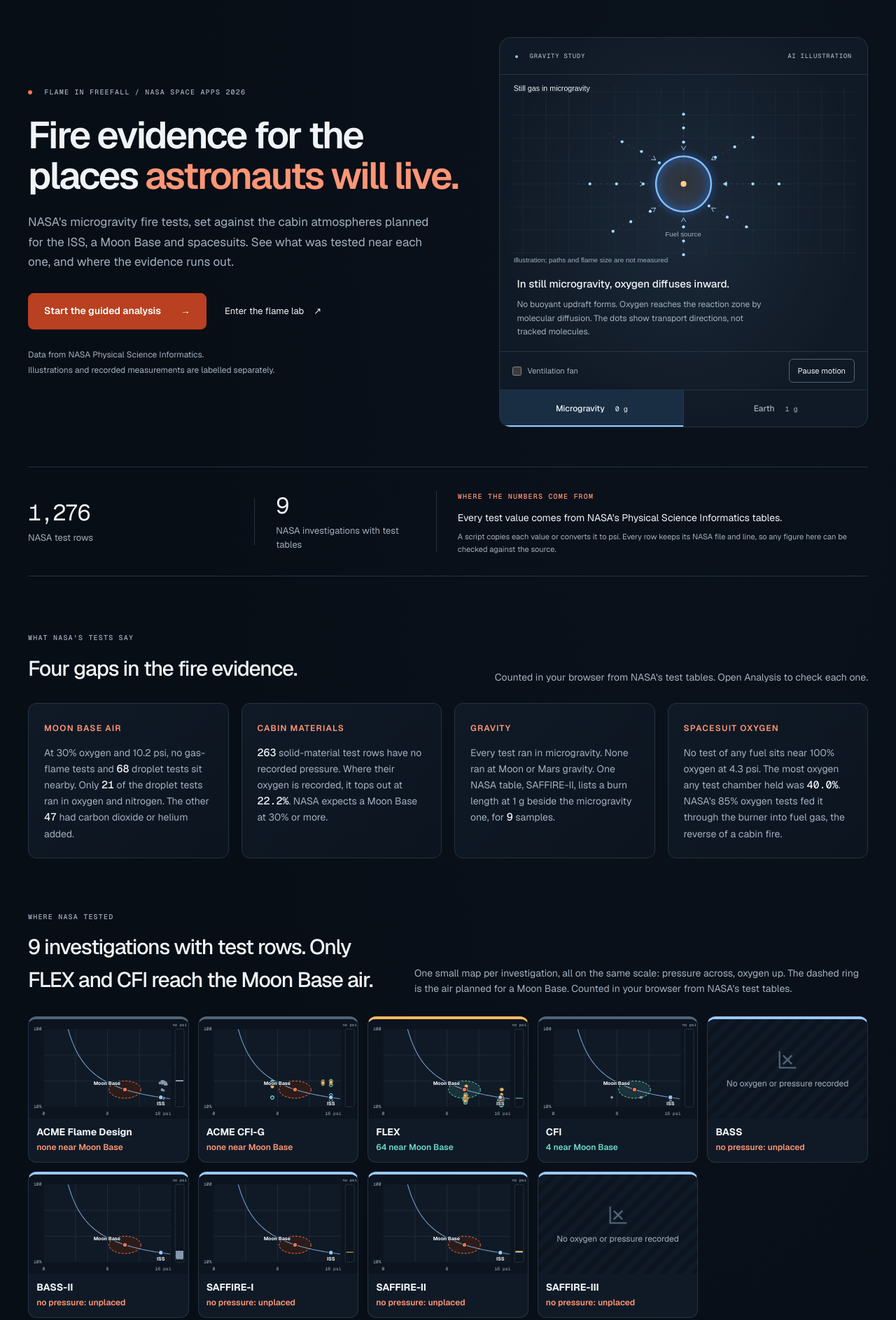
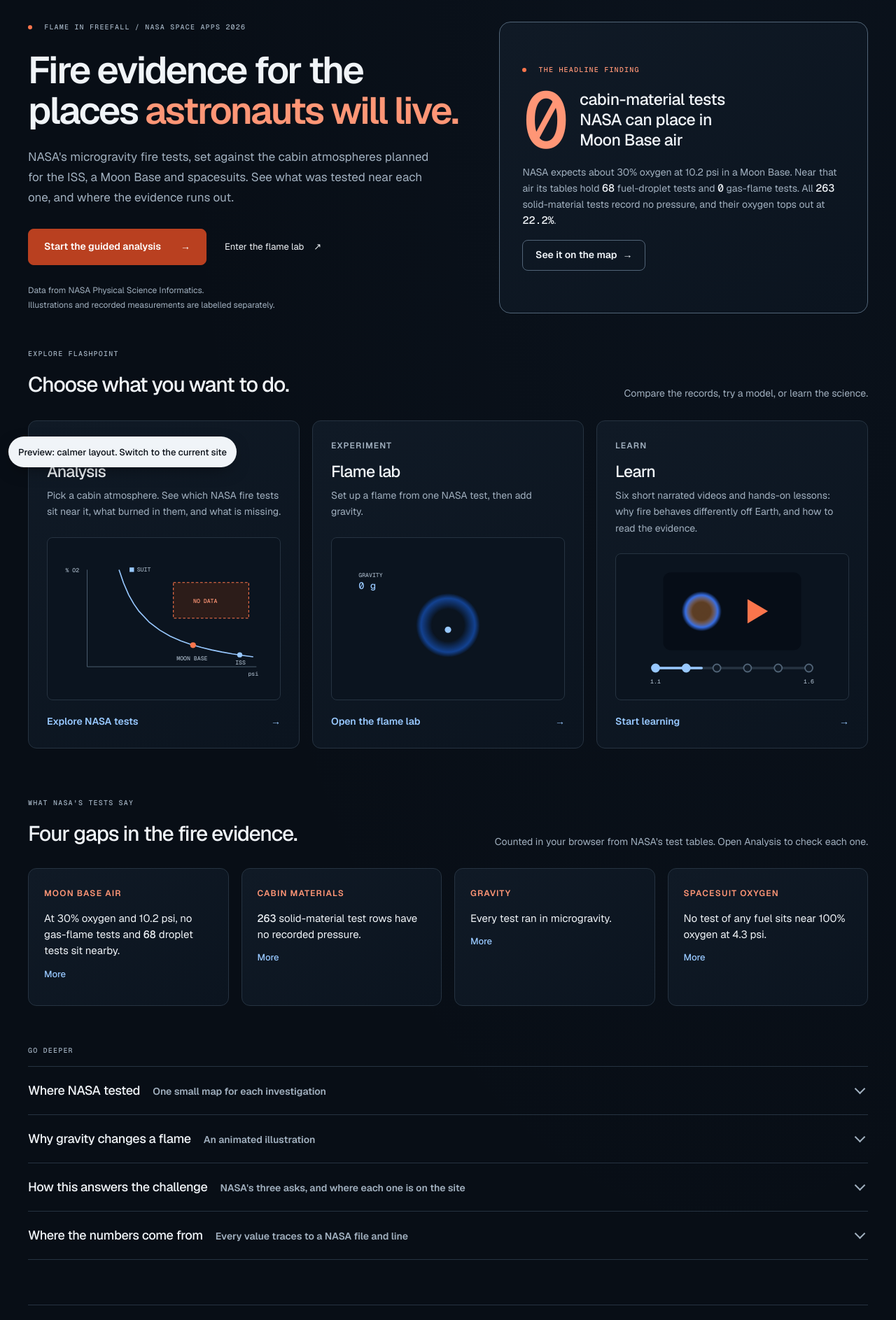
Before and after one commit to 7mzawy-json/spaceapps26, a plain HTML site: page site/index.html in a window 1280 px wide. Shown: the part 120-2007 px from the top of the page at 70% size. Drawn offline with nearby package versions, Linux system fonts and the light colour scheme; animation ran at ten frames a second.

Commit message:
Preview: a calmer page flow (answer first, the rest on request)
A layer of two files, calm.css and calm.js, loaded by index.html. It
changes no content and no data. It reorders the landing page, puts the
headline finding beside the title, shortens the four gaps to their
first sentence, and folds four secondary sections behind plain rows.
On Analysis it moves the evidence by fuel above the map, hides the
"Go to" row that repeats the journey, and leaves one primary action.

?calm=0 shows the page without it, and a preview-only switch links the
two. Removing the two lines in index.html undoes everything.

Not for main yet: this is a preview branch for the team to judge.
AI-assisted (Claude Code).

Co-Authored-By: Claude Fable 5.2 <noreply@anthropic.com>

```diff
--- /dev/null
+++ b/site/assets/calm.css
@@ -0,0 +1,74 @@
+/* Flashpoint "calm" layer (preview). AI-assisted (Claude Code). Pairs with calm.js; every rule is scoped to html.calm
+   or to a class that calm.js adds, so removing the two files returns the page to exactly what it was. */
+.calm-hide { display: none !important; }
+
+/* Preview only: the switch between the calmer layout and the current site. */
+.calm-switch { position: fixed; left: 12px; bottom: 12px; z-index: 500; min-height: 44px; display: inline-flex; align-items: center; padding: 0 14px;
+  border-radius: 999px; background: var(--ink); color: var(--bg); font: 500 13px var(--sans); text-decoration: none; box-shadow: 0 8px 24px -8px rgba(0, 0, 0, .5); }
+.calm-switch:hover { text-decoration: underline; }
+
+/* ---------- Landing ---------- */
+.calm .mission-hero { padding: 56px 0 44px; align-items: stretch; }
+.calm .hero-copy { align-self: center; }
+.calm-lead { display: flex; flex-direction: column; justify-content: center; gap: 16px; min-width: 0; padding: 30px 32px;
+  border: 1px solid var(--line-strong); border-radius: 16px; background: linear-gradient(140deg, var(--surface), var(--well)); }
+.calm-lead .eyebrow { color: var(--accent); }
+.calm-big { display: flex; align-items: center; gap: 20px; }
+.calm-big b { font: 500 clamp(72px, 9vw, 112px)/.85 var(--mono); letter-spacing: -.05em; color: var(--accent); }
+.calm-big span { max-width: 15ch; font-size: clamp(18px, 1.9vw, 23px); line-height: 1.25; font-weight: 500; letter-spacing: -.02em; color: var(--ink); }
+.calm-leadtext { font-size: 14px; line-height: 1.65; color: var(--muted); }
+.calm-leadtext b { font: 500 15px var(--mono); color: var(--ink); }
+.calm-lead .btn { align-self: flex-start; min-height: 44px; gap: 8px; }
+
+.calm .cards { padding-bottom: 64px; }
+.calm .findings { padding-bottom: 56px; }
+.calm .finding-grid .calm-short { margin-top: 12px; font-size: 15px; line-height: 1.55; color: var(--ink); }
+.calm .finding-grid .calm-short b { font: 500 15px var(--mono); }
+.calm-rest summary { min-height: 44px; display: inline-flex; align-items: center; cursor: pointer; font-size: 13px; font-weight: 500; color: var(--brand); }
+.calm .finding-grid .calm-rest p { margin-top: 0; }
+
+/* The rows that keep secondary material one tap away. */
+.calm-more { padding-bottom: 64px; }
+.calm-more > .eyebrow { margin-bottom: 14px; }
+.calm-fold { border-top: 1px solid var(--line); }
+.calm-fold:last-child { border-bottom: 1px solid var(--line); }
+.calm-fold > summary { list-style: none; display: flex; align-items: center; gap: 18px; min-height: 68px; padding: 10px 0; cursor: pointer; }
+.calm-fold > summary > div { flex: 1; min-width: 0; display: flex; align-items: baseline; flex-wrap: wrap; gap: 2px 18px; }
+.calm-fold > summary::-webkit-details-marker { display: none; }
+.calm-fold > summary b { font-size: 18px; font-weight: 500; letter-spacing: -.02em; color: var(--ink); }
+.calm-fold > summary span { font-size: 14px; color: var(--muted); }
+.calm-fold > summary::after { content: ""; flex: none; width: 9px; height: 9px; margin: 0 6px 4px 0; border-right: 2px solid var(--muted); border-bottom: 2px solid var(--muted); transform: rotate(45deg); transition: transform var(--fast); }
+.calm-fold[open] > summary::after { transform: rotate(-135deg); margin-bottom: -4px; }
+.calm-fold > summary:hover b { color: var(--brand); }
+.calm-fold-body { padding: 6px 0 40px; }
+.calm .calm-fold-body > section { padding: 0; margin: 0; border: 0; }
+.calm .calm-fold-body .hero-chamber { max-width: 560px; }
+
+/* ---------- Analysis ---------- */
+.calm-verdict { padding: 22px 26px; }
+.calm-vhead { display: flex; align-items: baseline; flex-wrap: wrap; gap: 4px 16px; margin-bottom: 18px; }
+.calm-vhead h2 { font-size: 20px; font-weight: 500; letter-spacing: -.02em; color: var(--ink); }
+.calm-vhead p { font: 500 14px var(--mono); color: var(--accent); }
+.calm-verdict .cover { display: grid; grid-template-columns: repeat(3, minmax(0, 1fr)); gap: 0; }
+.calm-verdict .cov { align-content: start; padding: 0 26px; border-bottom: 0; border-left: 1px solid var(--line); }
+.calm-verdict .cov:first-child { padding-left: 0; border-left: 0; }
+.calm-verdict .cov:last-child { padding-right: 0; }
+#page-analysis .calm-verdict .cov b { font-size: 16px; }
+#page-analysis .calm-verdict .cov p { font-size: 13px; line-height: 1.6; }
+#page-analysis .calm-verdict .rate { font-size: 12px; padding: 4px 9px; }
+.calm-verdict details.method { margin-top: 16px; padding-top: 6px; border-top: 1px solid var(--line); }
+/* the two readouts that only repeat the boxes above them */
+.calm #anSimple .readout > div:nth-child(-n+2) { display: none; }
+.calm-acts { margin-top: 10px; }
+.calm-acts summary { min-height: 44px; display: flex; align-items: center; cursor: pointer; font-size: 13px; font-weight: 500; color: var(--brand); }
+.calm-acts .acts { margin-top: 4px; }
+
+@media (max-width: 860px) {
+  .calm .mission-hero { padding-top: 36px; }
+  .calm-lead { padding: 24px; }
+  .calm-verdict .cover { grid-template-columns: 1fr; gap: 14px; }
+  .calm-verdict .cov, .calm-verdict .cov:first-child, .calm-verdict .cov:last-child { padding: 0 0 14px; border-left: 0; border-bottom: 1px solid var(--line); }
+  .calm-verdict .cov:last-child { padding-bottom: 0; border-bottom: 0; }
+  .calm-switch { left: 8px; right: 8px; bottom: 8px; justify-content: center; font-size: 12px; }
+}
+@media (prefers-reduced-motion: reduce) { .calm-fold > summary::after { transition: none; } }
--- /dev/null
+++ b/site/assets/calm.js
@@ -0,0 +1,113 @@
+/* Flashpoint "calm" layer (preview). AI-assisted (Claude Code).
+   It changes no content and no data: it only reorders the page, puts the answer first, and folds secondary material
+   away until asked for. Everything it moves is still written by the page's own scripts, found by id or class.
+   Add ?calm=0 to the address to see the page without it. Remove the two lines that load calm.css and calm.js to undo. */
+(function () {
+  'use strict';
+  var off = /[?&]calm=0/.test(location.search);
+  var $ = function (id) { return document.getElementById(id); };
+  function el(tag, cls, html) { var e = document.createElement(tag); if (cls) e.className = cls; if (html) e.innerHTML = html; return e; }
+
+  // Preview only: a switch between the calmer layout and the page as it is today. Delete this block when the layer is adopted.
+  var sw = el('a', 'calm-switch');
+  sw.href = location.pathname + (off ? '' : '?calm=0') + location.hash;
+  sw.textContent = off ? 'Showing the current site. Switch to the calmer layout' : 'Preview: calmer layout. Switch to the current site';
+  document.body.appendChild(sw);
+  if (off) return;
+
+  var main = $('mainContent'), simple = $('anSimple');
+  if (!main || !simple) return;
+  document.documentElement.classList.add('calm');
+
+  // A row that stays closed until asked for. The section inside it is the page's own, moved here untouched.
+  function fold(title, hint, node) {
+    var d = el('details', 'calm-fold'), s = el('summary', '', '<div><b></b><span></span></div>');
+    s.firstChild.firstChild.textContent = title; s.firstChild.lastChild.textContent = hint;
+    var body = el('div', 'calm-fold-body'); body.appendChild(node); d.append(s, body);
+    return d;
+  }
+
+  /* ---------- Landing: headline finding, then where to go, then the four gaps, then everything else on request ---------- */
+  var hero = main.querySelector('.mission-hero'), chamber = hero && hero.querySelector('.hero-chamber');
+  var cards = main.querySelector('section.cards'), cardsIntro = cards && cards.previousElementSibling;
+  var findings = main.querySelector('.findings'), strip = main.querySelector('.inv-strip-sec'), asked = main.querySelector('.asked');
+  var ribbon = main.querySelector('.evidence-ribbon'), ask = main.querySelector('.closing-question');
+  if (hero && chamber && cards && findings && strip && asked && ribbon && ask) {
+    // 1. The most important thing the data says, where the eye lands first.
+    var lead = el('aside', 'calm-lead', '<p class="eyebrow"><i></i> THE HEADLINE FINDING</p>' +
+      '<p class="calm-big"><b id="calmZero">0</b><span>cabin-material tests NASA can place in Moon Base air</span></p>' +
+      '<p class="calm-leadtext" id="calmLeadText">NASA expects about 30% oxygen at 10.2 psi in a Moon Base. See what its fire tests cover near that air.</p>' +
+      '<button class="btn ghost" type="button" id="calmSeeMap">See it on the map <span aria-hidden="true">&rarr;</span></button>');
+    lead.setAttribute('aria-label', 'The headline finding');
+    hero.insertBefore(lead, chamber);
+
+    // 2. One order for the page. The rest waits behind four plain rows.
+    var more = el('section', 'calm-more', '<p class="eyebrow">GO DEEPER</p>');
+    more.setAttribute('aria-label', 'More about the evidence');
+    more.append(
+      fold('Where NASA tested', 'One small map for each investigation', strip),
+      fold('Why gravity changes a flame', 'An animated illustration', chamber),
+      fold('How this answers the challenge', 'NASA\'s three asks, and where each one is on the site', asked),
+      fold('Where the numbers come from', 'Every value traces to a NASA file and line', ribbon));
+    hero.after(cardsIntro, cards, findings, more, ask);
+
+    // 3. Each gap: its first sentence shows, the rest is one tap away. The page's own paragraph stays the source.
+    findings.querySelectorAll('.finding-grid article p[id]').forEach(function (p) {
+      var short = el('p', 'calm-short'), rest = el('details', 'calm-rest', '<summary>More</summary><p></p>');
+      p.classList.add('calm-hide'); p.after(short, rest);
+      function sync() {
+        var h = p.innerHTML, i = h.indexOf('. ');
+        if (i < 0 || /^Loading/.test(p.textContent)) { short.innerHTML = h; rest.hidden = true; return; }
+        short.innerHTML = h.slice(0, i + 1); rest.lastChild.innerHTML = h.slice(i + 2); rest.hidden = false;
+      }
+      new MutationObserver(sync).observe(p, { childList: true, characterData: true, subtree: true }); sync();
+    });
+
+    // The headline numbers are counted from NASA's rows with the site's own rating rule, never typed in.
+    var OFF = window.FlashpointOffline;
+    if (OFF) fetch('../data/tests.web.json').then(function (r) { return r.json(); }).then(function (rows) {
+      var at = { o2_pct: 30, pressure_psi: 10.2 };
+      var near = function (k) { return OFF.evidenceAt(rows, at, { k: 1, fuelPhase: k }).nearCount; };
+      var solid = rows.filter(function (r) { return r.fuel_phase === 'solid'; });
+      var o2 = solid.filter(function (r) { return r.o2_pct != null; }).map(function (r) { return r.o2_pct; });
+      var noP = solid.every(function (r) { return r.pressure_psi == null; });
+      $('calmZero').textContent = near('solid');
+      $('calmLeadText').innerHTML = 'NASA expects about 30% oxygen at 10.2 psi in a Moon Base. Near that air its tables hold <b>' + near('liquid') +
+        '</b> fuel-droplet tests and <b>' + near('gas') + '</b> gas-flame tests.' +
+        (noP && o2.length ? ' All <b>' + solid.length + '</b> solid-material tests record no pressure, and their oxygen tops out at <b>' + Math.max.apply(null, o2).toFixed(1) + '%</b>.' : '');
+    }).catch(function () { /* the plain sentence above stays */ });
+
+    $('calmSeeMap').addEventListener('click', function () {
+      var go = main.querySelector('.home-nav a[data-go="analysis"]'), moon = document.querySelector('#journeyTrack [data-step="1"]');
+      if (go) go.click();
+      if (moon) moon.click();
+    });
+  }
+
+  /* ---------- Analysis: the answer for the chosen air comes first; duplicates and extras step back ---------- */
+  var cover = $('homeCover'), journey = simple.querySelector('.journey'), mapPanel = $('homeMap');
+  if (cover && mapPanel && $('hO2') && $('hP')) {
+    // 1. The evidence by fuel is the answer, so it gets its own full-width row above the map.
+    var oldHead = cover.previousElementSibling, method = simple.querySelector('details.method');
+    var verdict = el('section', 'panel s12 calm-verdict', '<div class="calm-vhead"><h2>What NASA tested near this air</h2><p id="calmPoint"></p></div>');
+    verdict.appendChild(cover); if (method) verdict.appendChild(method);
+    if (oldHead && oldHead.tagName === 'H3') oldHead.classList.add('calm-hide');
+    if (journey) journey.after(verdict); else simple.prepend(verdict);
+    var point = function () { $('calmPoint').textContent = parseFloat($('hO2').textContent).toFixed(1) + '% oxygen at ' + parseFloat($('hP').textContent).toFixed(1) + ' psi'; };
+    new MutationObserver(point).observe($('hO2'), { childList: true, characterData: true, subtree: true });
+    new MutationObserver(point).observe($('hP'), { childList: true, characterData: true, subtree: true }); point();
+
+    // 2. "Go to" repeats the journey's own ISS, Moon Base and Spacesuit steps.
+    var presets = $('homePresets');
+    if (journey && presets && presets.parentNode.classList.contains('toolbar')) presets.parentNode.classList.add('calm-hide');
+
+    // 3. One clear next step; the other three wait behind it.
+    var acts = simple.querySelector('.acts');
+    if (acts && $('briefOpen')) {
+      var extra = el('details', 'calm-acts', '<summary>More you can do with this point</summary><div class="acts"></div>');
+      ['briefPdf', 'homeAround', 'homeBurn'].forEach(function (id) { if ($(id)) extra.lastChild.appendChild($(id)); });
+      var after = acts.nextElementSibling; acts.after(extra);
+      if (after && after.classList.contains('note')) after.classList.add('calm-hide');
+    }
+  }
+})();
--- a/site/index.html
+++ b/site/index.html
@@ -20,6 +20,7 @@
 <link rel="stylesheet" href="assets/refinement.css">
 <link rel="stylesheet" href="assets/learning-labs.css">
 <link rel="stylesheet" href="assets/investigations.css">
+<link rel="stylesheet" href="assets/calm.css">
 <!-- Rule-based answer engine: the FALLBACK, NOT THE MAIN SYSTEM. It answers only when the SI assistant (/api/chat) is unavailable. -->
 <script src="../public/offline/offline-answer.js"></script>
 <script>try { if (localStorage.getItem('fp-theme') === 'light') delete document.documentElement.dataset.theme; } catch (e) {}</script>
@@ -428,5 +429,6 @@
 <script src="assets/studies.js"></script>
 <script src="assets/refinement.js"></script>
 <script src="assets/investigations.js"></script>
+<script src="assets/calm.js"></script>
 </body>
 </html>
```
